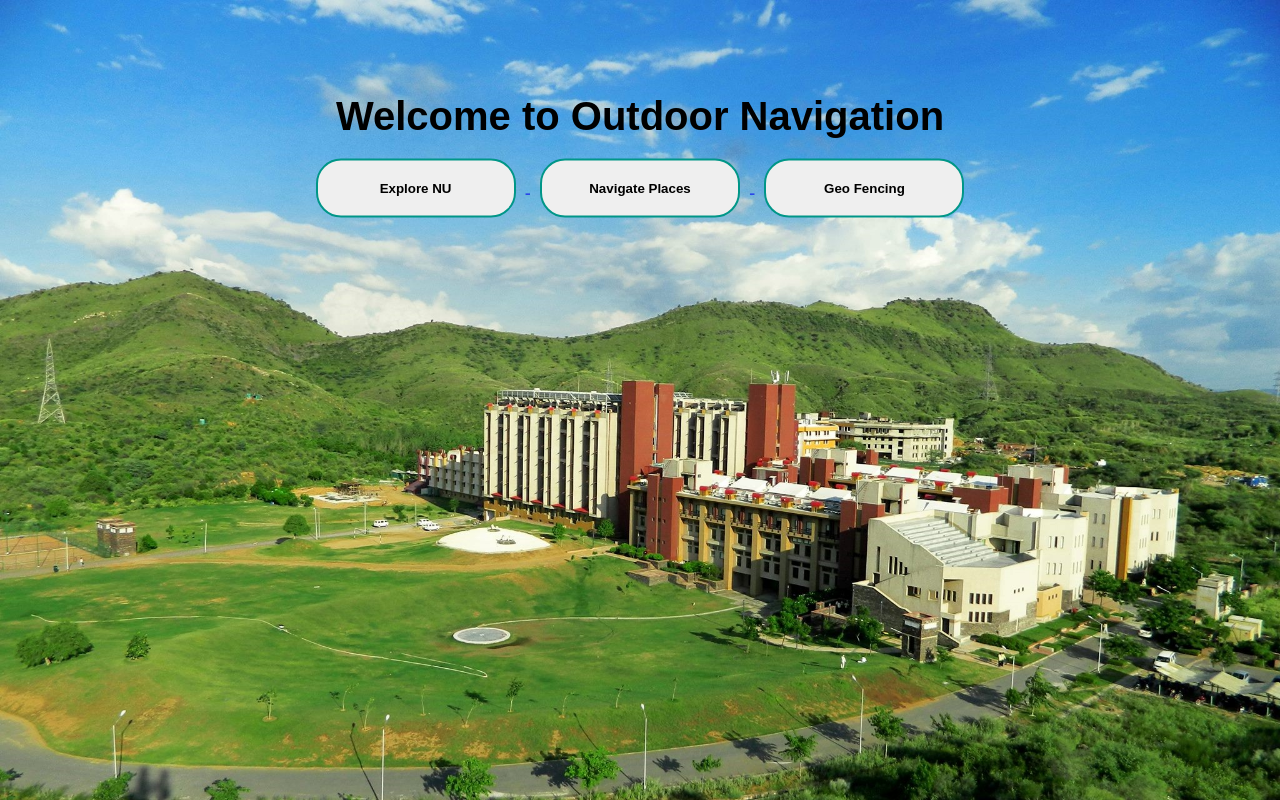
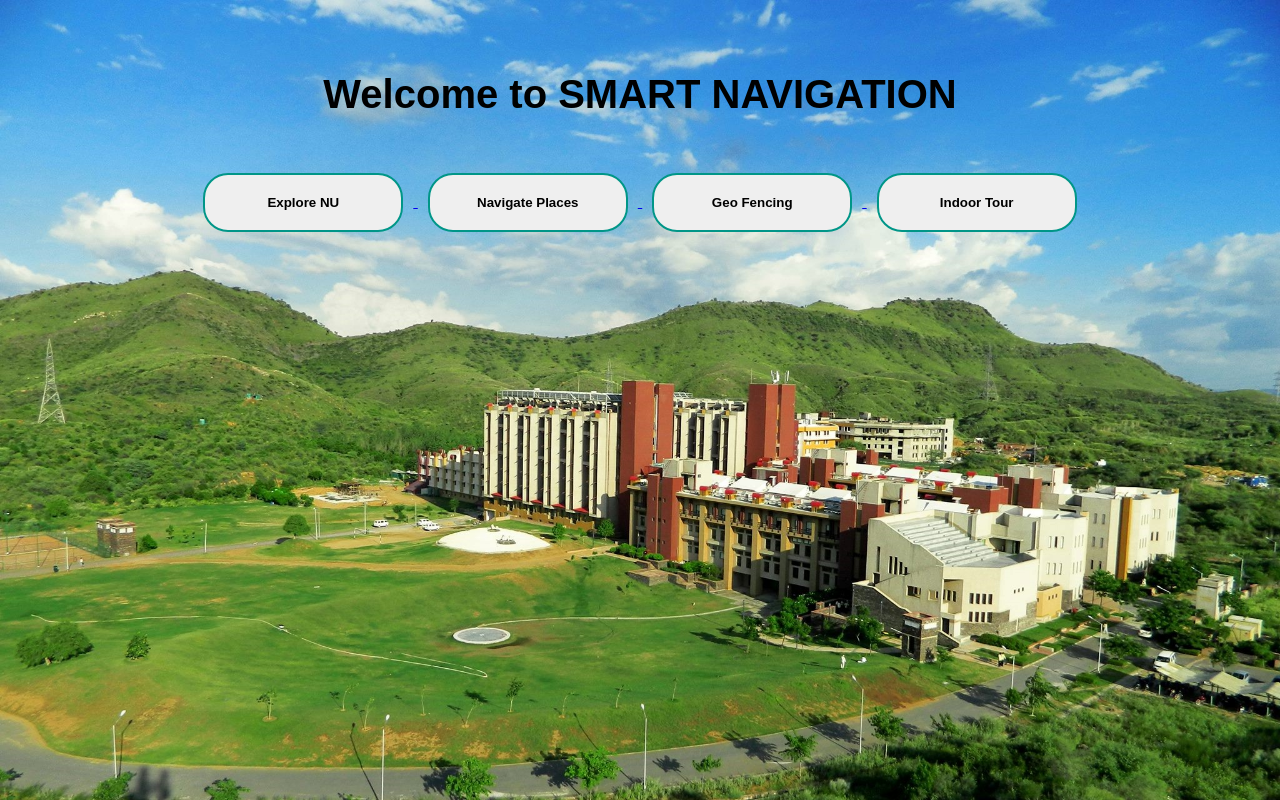
Before and after one commit to Yogi999-creator/Navigation, a plain HTML site: page index.html in a window 1280 px wide. Drawn offline with Linux system fonts and the light colour scheme.

Commit message:
Updated.

```diff
--- a/index.html
+++ b/index.html
@@ -144,7 +144,7 @@ form:hover #tooltiptext{
 
 
     <div class="content">
-        <h1 style="color: black;"> Welcome to Outdoor Navigation </h1>
+        <h1 style="color: black;"> Welcome to SMART NAVIGATION </h1> <br><br>
 
         <a href="located.html">
             <button type="button"> Explore NU </button>
@@ -155,6 +155,9 @@ form:hover #tooltiptext{
         <a href="test.html">
             <button type="button"> Geo Fencing </button>
         </a>
+        <a href="https://yogi999-creator.github.io/Smart_Navgigation.io/">
+            <button type="button"> Indoor Tour </button>
+        </a>
 
     </div>
 
```
Also changed, not shown: Marker.html (+3 -0 lines), located.html (+3 -0 lines), test.html (+3 -0 lines).
